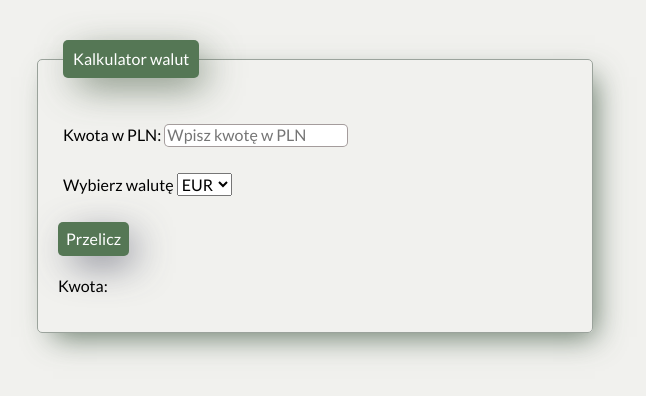
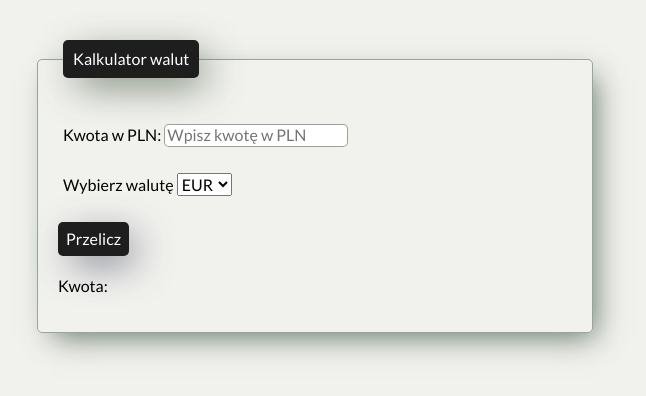
Before and after one commit to Nataliapharm/currency-converter, a plain HTML site: page index.html in a window 1280 px wide. Shown: the whole page, without its empty margins (325-971 px from the left). Drawn offline with nearby package versions, Linux system fonts and the light colour scheme.

Commit message:
change colours

```diff
--- a/css/form.css
+++ b/css/form.css
@@ -1,5 +1,5 @@
 .form__legend {
-    background-color: hsl(120, 17%, 40%);
+    background-color: rgb(15 15 15 / 93%);
     color: hsl(0, 0%, 100%);
     padding: 10px;
     margin: 5px;
@@ -17,7 +17,7 @@
 }
 
 .form__button {
-    background-color: hsl(120, 17%, 40%);
+    background-color: rgb(15 15 15 / 93%);
     color: hsl(0, 0%, 100%);
     border: none;
     padding: 8px;
```
